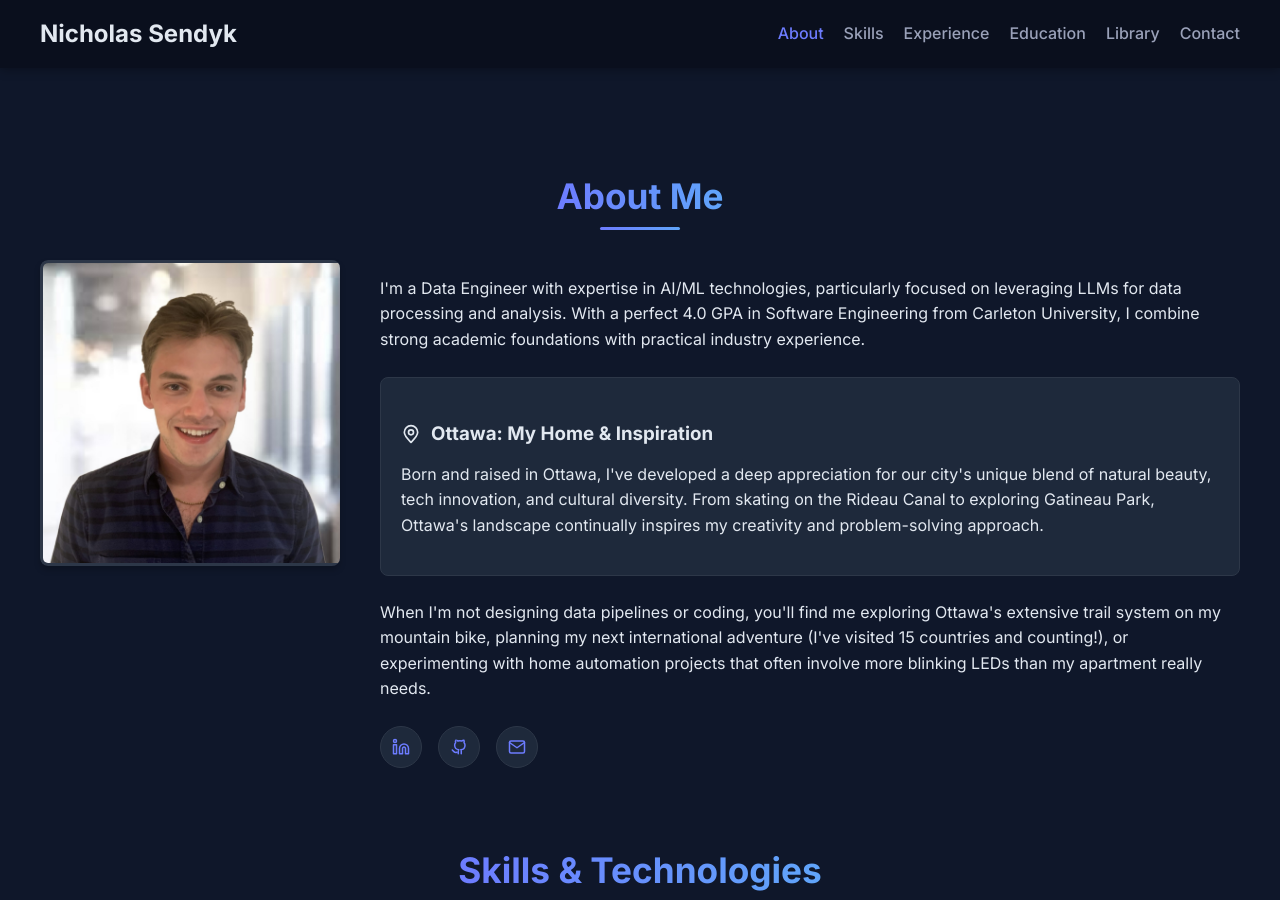
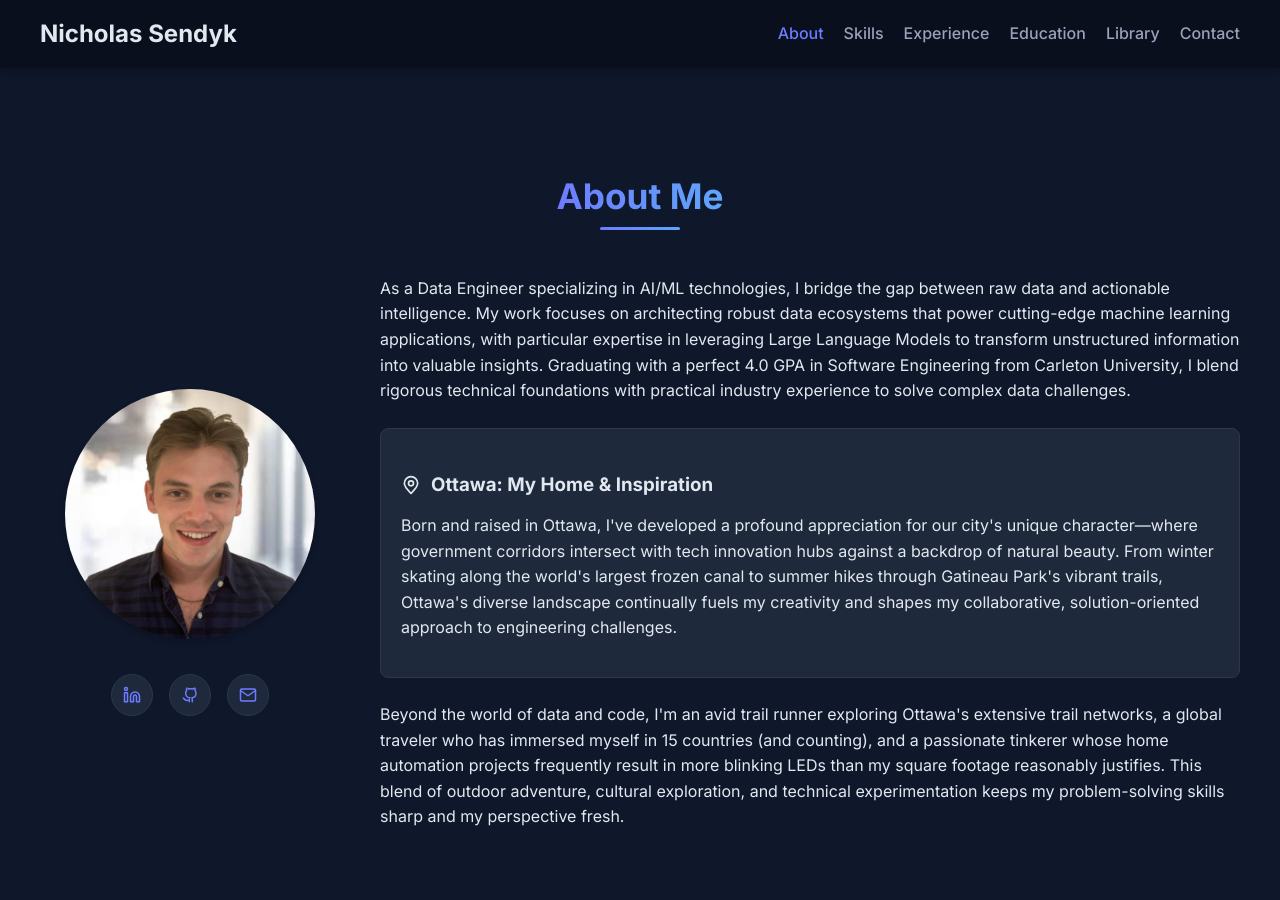
Before and after one commit to NicholasSend/nicholassend.github.io, a Jekyll site: the page built from index.html, in a window 1280 px wide and 900 px high, scrolled down 1046 px. Built offline with Jekyll 4.4.1, drawn with Linux system fonts in a browser that asks for light colours; some of the changed text lies outside the part shown.

Commit message:
improve content of website and formatting

```diff
--- a/_includes/about.html
+++ b/_includes/about.html
@@ -5,6 +5,7 @@
       <h2 class="section-title">About Me</h2>
     </div>
     <div class="about-content">
+      <div class="profile-column">
         <div class="profile-img">
           {% if site.profile_image %}
             <img src="{{ site.profile_image | relative_url }}" alt="{{ site.title }}" class="rounded-profile">
@@ -12,31 +13,16 @@
             <div class="profile-placeholder">{{ site.title | slice: 0, 1 }}</div>
           {% endif %}
         </div>
-      <div class="profile-details">
-        <p>I'm a Data Engineer with expertise in AI/ML technologies, particularly focused on leveraging LLMs for data processing and analysis. With a perfect 4.0 GPA in Software Engineering from Carleton University, I combine strong academic foundations with practical industry experience.</p>
-
-        <div class="location-highlight">
-          <h3>
-            <svg width="20" height="20" viewBox="0 0 24 24" fill="none" xmlns="http://www.w3.org/2000/svg">
-              <path d="M12 13C13.6569 13 15 11.6569 15 10C15 8.34315 13.6569 7 12 7C10.3431 7 9 8.34315 9 10C9 11.6569 10.3431 13 12 13Z" stroke="currentColor" stroke-width="2" stroke-linecap="round" stroke-linejoin="round"/>
-              <path d="M12 22C16 18 20 14.4183 20 10C20 5.58172 16.4183 2 12 2C7.58172 2 4 5.58172 4 10C4 14.4183 8 18 12 22Z" stroke="currentColor" stroke-width="2" stroke-linecap="round" stroke-linejoin="round"/>
-            </svg>
-            Ottawa: My Home & Inspiration
-          </h3>
-          <p>Born and raised in Ottawa, I've developed a deep appreciation for our city's unique blend of natural beauty, tech innovation, and cultural diversity. From skating on the Rideau Canal to exploring Gatineau Park, Ottawa's landscape continually inspires my creativity and problem-solving approach.</p>
-        </div>
-
-        <p>When I'm not designing data pipelines or coding, you'll find me exploring Ottawa's extensive trail system on my mountain bike, planning my next international adventure (I've visited 15 countries and counting!), or experimenting with home automation projects that often involve more blinking LEDs than my apartment really needs.</p>
 
         <div class="social-links">
-          <a href="https://linkedin.com/in/{{ site.linkedin_username }}/" class="social-link" aria-label="LinkedIn">
+          <a href="https://linkedin.com/in/{{ site.linkedin_username }}/" class="social-link" aria-label="LinkedIn" target="_blank">
             <svg width="18" height="18" viewBox="0 0 24 24" fill="none" xmlns="http://www.w3.org/2000/svg">
               <path d="M16 8C17.5913 8 19.1174 8.63214 20.2426 9.75736C21.3679 10.8826 22 12.4087 22 14V21H18V14C18 13.4696 17.7893 12.9609 17.4142 12.5858C17.0391 12.2107 16.5304 12 16 12C15.4696 12 14.9609 12.2107 14.5858 12.5858C14.2107 12.9609 14 13.4696 14 14V21H10V14C10 12.4087 10.6321 10.8826 11.7574 9.75736C12.8826 8.63214 14.4087 8 16 8Z" stroke="currentColor" stroke-width="2" stroke-linecap="round" stroke-linejoin="round"/>
               <path d="M6 9H2V21H6V9Z" stroke="currentColor" stroke-width="2" stroke-linecap="round" stroke-linejoin="round"/>
               <path d="M4 6C5.10457 6 6 5.10457 6 4C6 2.89543 5.10457 2 4 2C2.89543 2 2 2.89543 2 4C2 5.10457 2.89543 6 4 6Z" stroke="currentColor" stroke-width="2" stroke-linecap="round" stroke-linejoin="round"/>
             </svg>
           </a>
-          <a href="https://github.com/{{ site.github_username }}/" class="social-link" aria-label="GitHub">
+          <a href="https://github.com/{{ site.github_username }}/" class="social-link" aria-label="GitHub" target="_blank">
             <svg width="18" height="18" viewBox="0 0 24 24" fill="none" xmlns="http://www.w3.org/2000/svg">
               <path d="M9 19C4.7 20.4 4.7 16.5 3 16M15 21V17.5C15 16.5 15.1 16.1 14.5 15.5C17.3 15.2 20 14.1 20 9.5C19.9988 8.30384 19.5325 7.15733 18.7 6.3C19.0905 5.26165 19.0545 4.11021 18.6 3.1C18.6 3.1 17.5 2.8 15.6 4C13.9462 3.5445 12.2062 3.5445 10.6 4C8.7 2.8 7.6 3.1 7.6 3.1C7.14548 4.11021 7.10948 5.26165 7.5 6.3C6.66745 7.15733 6.20125 8.30384 6.2 9.5C6.2 14.1 8.9 15.2 11.7 15.5C11.1 16.1 11 16.5 11 17.5V21" stroke="currentColor" stroke-width="2" stroke-linecap="round" stroke-linejoin="round"/>
             </svg>
@@ -49,6 +35,23 @@
           </a>
         </div>
       </div>
+
+      <div class="profile-details">
+        <p>As a Data Engineer specializing in AI/ML technologies, I bridge the gap between raw data and actionable intelligence. My work focuses on architecting robust data ecosystems that power cutting-edge machine learning applications, with particular expertise in leveraging Large Language Models to transform unstructured information into valuable insights. Graduating with a perfect 4.0 GPA in Software Engineering from Carleton University, I blend rigorous technical foundations with practical industry experience to solve complex data challenges.</p>
+
+        <div class="location-highlight">
+          <h3>
+            <svg width="20" height="20" viewBox="0 0 24 24" fill="none" xmlns="http://www.w3.org/2000/svg">
+              <path d="M12 13C13.6569 13 15 11.6569 15 10C15 8.34315 13.6569 7 12 7C10.3431 7 9 8.34315 9 10C9 11.6569 10.3431 13 12 13Z" stroke="currentColor" stroke-width="2" stroke-linecap="round" stroke-linejoin="round"/>
+              <path d="M12 22C16 18 20 14.4183 20 10C20 5.58172 16.4183 2 12 2C7.58172 2 4 5.58172 4 10C4 14.4183 8 18 12 22Z" stroke="currentColor" stroke-width="2" stroke-linecap="round" stroke-linejoin="round"/>
+            </svg>
+            Ottawa: My Home & Inspiration
+          </h3>
+          <p>Born and raised in Ottawa, I've developed a profound appreciation for our city's unique character—where government corridors intersect with tech innovation hubs against a backdrop of natural beauty. From winter skating along the world's largest frozen canal to summer hikes through Gatineau Park's vibrant trails, Ottawa's diverse landscape continually fuels my creativity and shapes my collaborative, solution-oriented approach to engineering challenges.</p>
+        </div>
+
+        <p>Beyond the world of data and code, I'm an avid trail runner exploring Ottawa's extensive trail networks, a global traveler who has immersed myself in 15 countries (and counting), and a passionate tinkerer whose home automation projects frequently result in more blinking LEDs than my square footage reasonably justifies. This blend of outdoor adventure, cultural exploration, and technical experimentation keeps my problem-solving skills sharp and my perspective fresh.</p>
+      </div>
     </div>
   </div>
 </section>
--- a/assets/css/main.css
+++ b/assets/css/main.css
@@ -632,35 +632,45 @@
     display: grid;
     grid-template-columns: 300px 1fr;
     gap: 40px;
-    align-items: start;
+    align-items: center; /* Center vertically */
+    max-width: 1200px;
+    margin: 0 auto;
+  }
+
+  .profile-column {
+    display: flex;
+    flex-direction: column;
+    align-items: center;
   }
 
   .profile-img {
-    width: 100%;
-    max-width: 300px;
-    border-radius: var(--border-radius);
+    width: 250px;
+    height: 250px;
+    border-radius: 50%; /* Make the image circular */
     overflow: hidden;
     box-shadow: var(--box-shadow);
+    margin-bottom: 20px;
   }
 
   .profile-img img.rounded-profile {
     display: block;
-    width: 100%;
-    height: auto;
+    width: 105%; /* Slightly zoom in to hide edges */
+    height: 105%; /* Slightly zoom in to hide edges */
     object-fit: cover;
-    border-radius: var(--border-radius);
+    border: 3px solid var(--border-color);
     transition: transform 0.3s ease;
-    border: 3px solid var(--border-color);
+    transform: scale(1.05); /* Zoom the image a bit */
+    margin: -2.5%; /* Adjust positioning to center the zoomed image */
   }
 
   .profile-img img.rounded-profile:hover {
-    transform: scale(1.03);
+    transform: scale(1.08); /* Slightly more zoom on hover */
     border-color: var(--primary-color);
   }
 
   .profile-placeholder {
     width: 100%;
-    aspect-ratio: 1 / 1;
+    height: 100%;
     display: flex;
     align-items: center;
     justify-content: center;
@@ -670,27 +680,11 @@
     font-weight: 700;
   }
 
-  .profile-details h3 {
-    display: flex;
-    align-items: center;
-    gap: 10px;
-    margin-top: 24px;
-    margin-bottom: 16px;
-    color: var(--text-color);
-  }
-
-  .location-highlight {
-    background-color: var(--card-bg);
-    padding: 20px;
-    border-radius: var(--border-radius);
-    margin: 24px 0;
-    border: 1px solid var(--border-color);
-  }
-
   .social-links {
     display: flex;
     gap: 16px;
-    margin-top: 24px;
+    margin-top: 15px;
+    justify-content: center; /* Center the social buttons */
   }
 
   .social-link {
@@ -710,6 +704,51 @@
     background-color: var(--primary-color);
     color: #ffffff;
     transform: translateY(-3px);
+  }
+
+  .profile-details h3 {
+    display: flex;
+    align-items: center;
+    gap: 10px;
+    margin-top: 24px;
+    margin-bottom: 16px;
+    color: var(--text-color);
+  }
+
+  .location-highlight {
+    background-color: var(--card-bg);
+    padding: 20px;
+    border-radius: var(--border-radius);
+    margin: 24px 0;
+    border: 1px solid var(--border-color);
+  }
+
+  /* Mobile adjustments */
+  @media (max-width: 992px) {
+    .about-content {
+      grid-template-columns: 1fr;
+      gap: 30px;
+    }
+
+    .profile-column {
+      margin-bottom: 10px;
+    }
+
+    .profile-img {
+      margin: 0 auto 15px;
+    }
+
+    .social-links {
+      margin-bottom: 10px;
+    }
+
+    .profile-details {
+      text-align: center;
+    }
+
+    .profile-details h3 {
+      justify-content: center;
+    }
   }
 
   /* Skills Section - New Skill Level Indicators */
```
Also changed, not shown: _data/books.yml (+15 -15 lines), 4 other files. Lines whose indentation alone changed are shown as unchanged.
